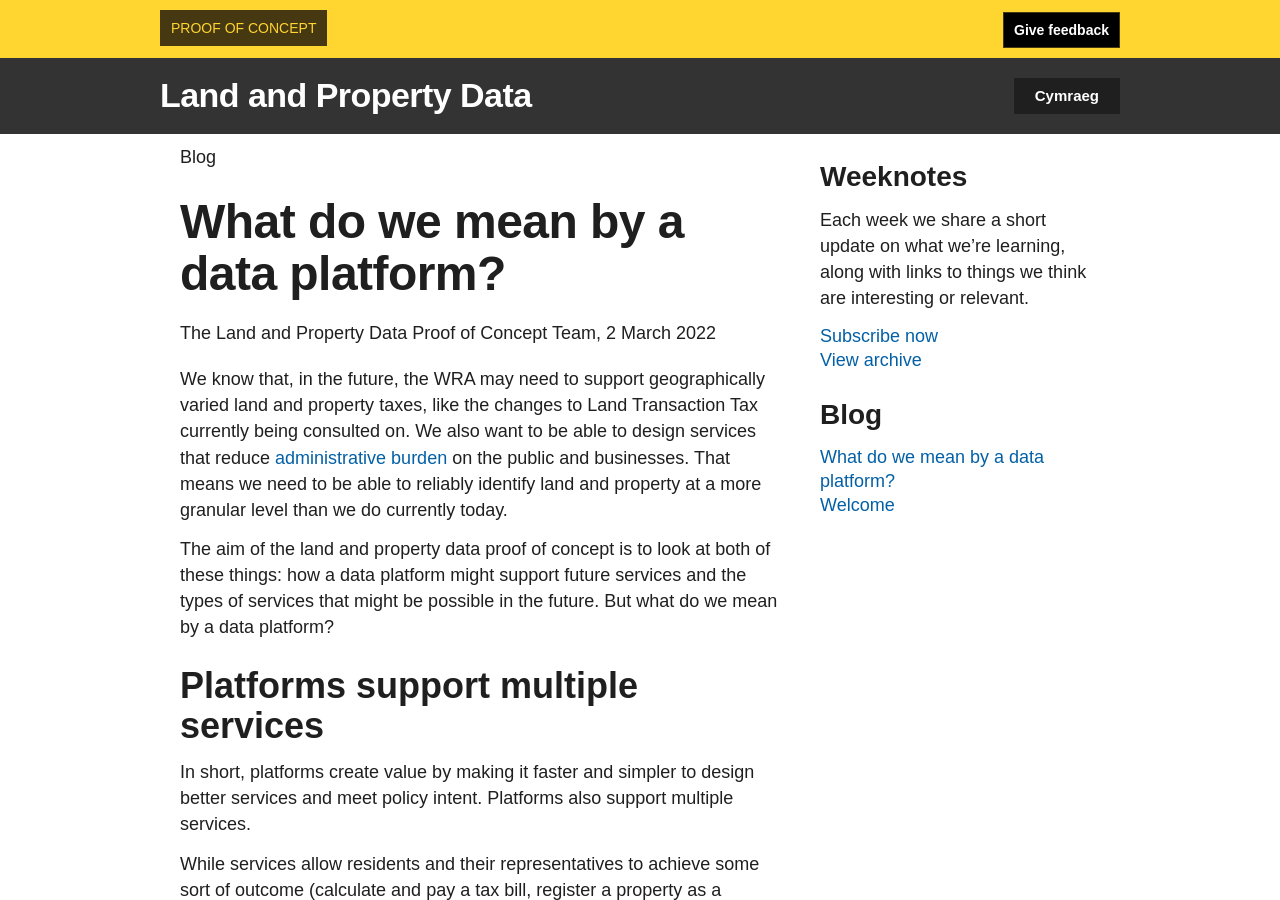
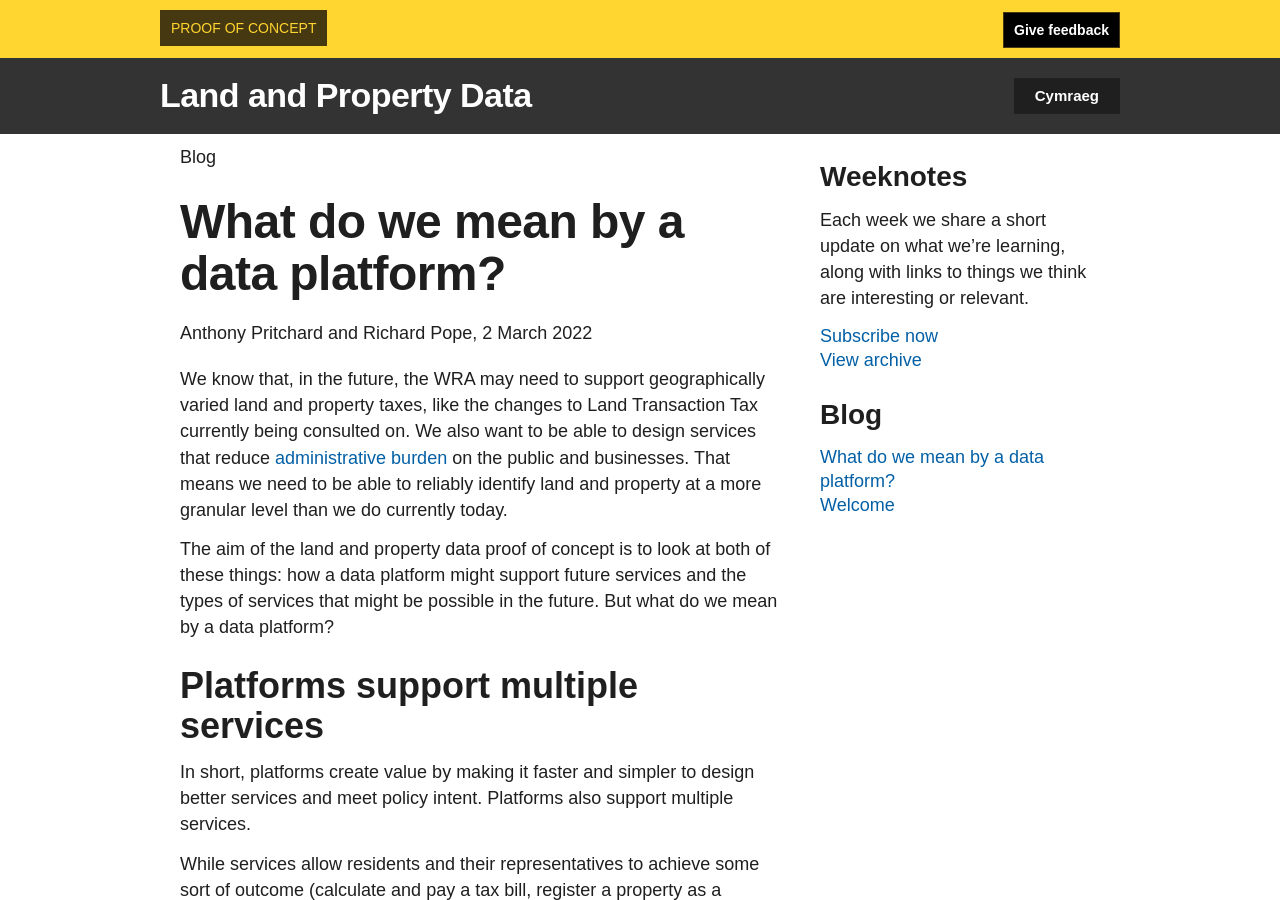
Before and after one commit to Welsh-Revenue-Authority/property-data-poc, a Jekyll site: the page built from en/_posts/2022-03-02-what-do-we-mean-by-a-data-platform.md, in a window 1280 px wide and 900 px high. Built offline with Jekyll 4.4.1, drawn with Linux system fonts in a browser that asks for light colours.

Commit message:
blog post

```diff
--- a/en/_posts/2022-03-02-what-do-we-mean-by-a-data-platform.md
+++ b/en/_posts/2022-03-02-what-do-we-mean-by-a-data-platform.md
@@ -3,7 +3,7 @@ title: What do we mean by a data platform?
 lang: en
 ref: data-platform
 layout: post
-author: The Land and Property Data Proof of Concept Team
+author: Anthony Pritchard and Richard Pope
 ---
 We know that, in the future, the WRA may need to support geographically varied land and property taxes, like the changes to Land Transaction Tax currently being consulted on. We also want to be able to design services that reduce [administrative burden](https://en.wikipedia.org/wiki/Once-only_principle) on the public and businesses. That means we need to be able to reliably identify land and property at a more granular level than we do currently today.
 
```
Also changed, not shown: cy/_posts/2022-03-02-beth-yw-llwyfan-data.md (+1 -1 lines).
